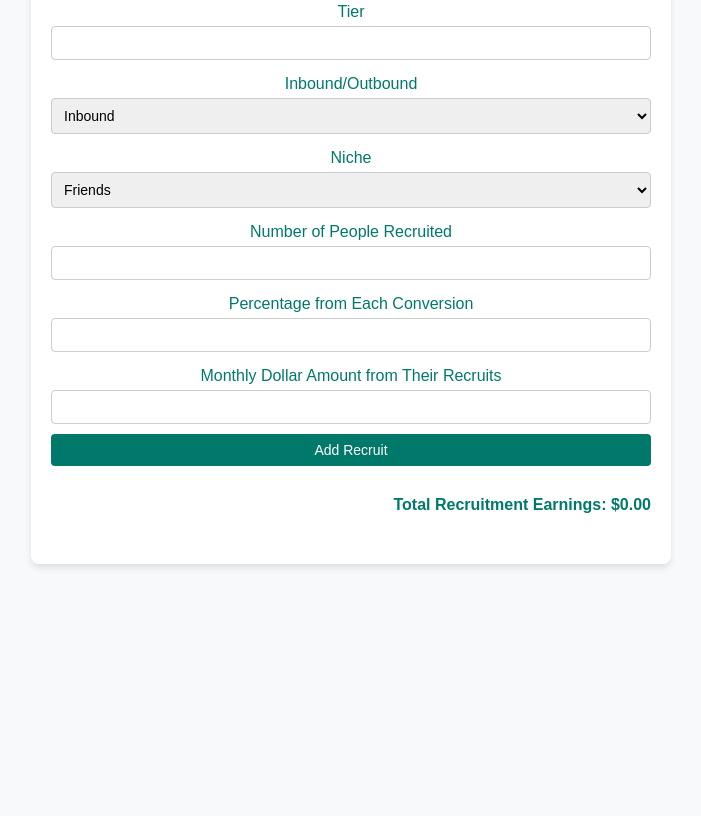
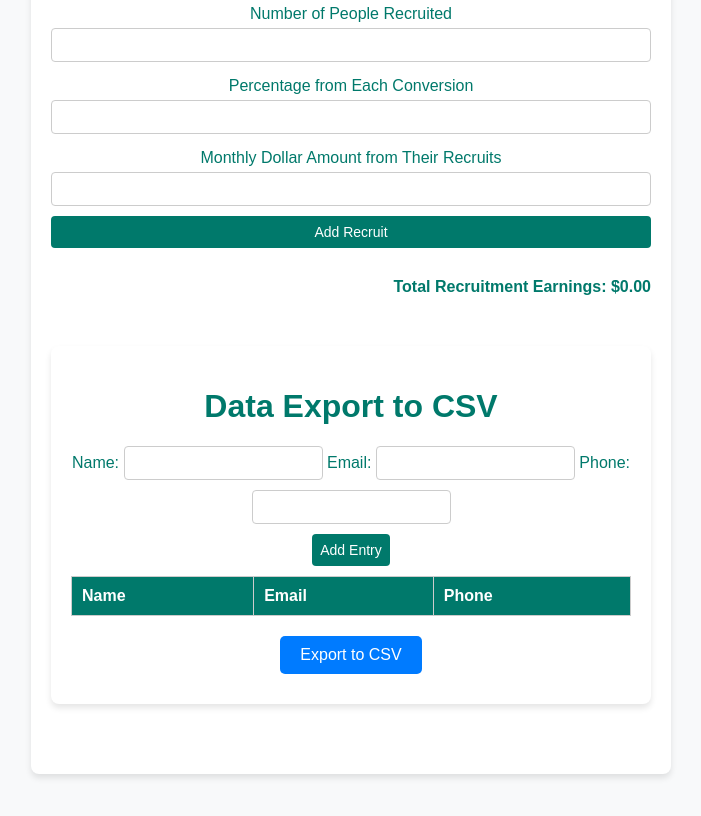
Before and after one commit to bizgirl1/affulence, a plain HTML site: page index.html in a window 1280 px wide. Shown: the part 2100-2916 px from the top of the page, without its empty margins (289-990 px from the left). Before the commit the page ends 2714 px from the top, so only its background shows below. Drawn offline with Linux system fonts and the light colour scheme.

Commit message:
Update index.html

```diff
--- a/index.html
+++ b/index.html
@@ -6,14 +6,6 @@
     <title>CRM for Melaleuca Sales Associates</title>
     <link rel="stylesheet" href="styles.css">
 </head>
-<body>
-    <div id="crm">
-        <h1>Data Export to CSV</h1>
-        <button id="export-btn">Export to CSV</button>
-    </div>
-
-    <script src="script.js"></script>
-</body>
     <div id="crm">
         <h1>Melaleuca CRM</h1>
 
@@ -208,6 +200,44 @@
             </div>
         </section>
 
+        <!DOCTYPE html>
+<html lang="en">
+<head>
+    <meta charset="UTF-8">
+    <meta name="viewport" content="width=device-width, initial-scale=1.0">
+    <title>Data Export to CSV</title>
+    <link rel="stylesheet" href="styles.css">
+</head>
+<body>
+    <div id="crm">
+        <h1>Data Export to CSV</h1>
+        <div class="input-fields">
+            <label for="name">Name:</label>
+            <input type="text" id="name" name="name">
+            <label for="email">Email:</label>
+            <input type="email" id="email" name="email">
+            <label for="phone">Phone:</label>
+            <input type="tel" id="phone" name="phone">
+        </div>
+        <button id="add-entry">Add Entry</button>
+        <table>
+            <thead>
+                <tr>
+                    <th>Name</th>
+                    <th>Email</th>
+                    <th>Phone</th>
+                </tr>
+            </thead>
+            <tbody id="table-body"></tbody>
+        </table>
+        <button id="export-btn">Export to CSV</button>
+    </div>
+
+    <script src="script.js"></script>
+</body>
+</html>
+
+
     </div>
     <script src="script.js"></script>
 </body>
```
